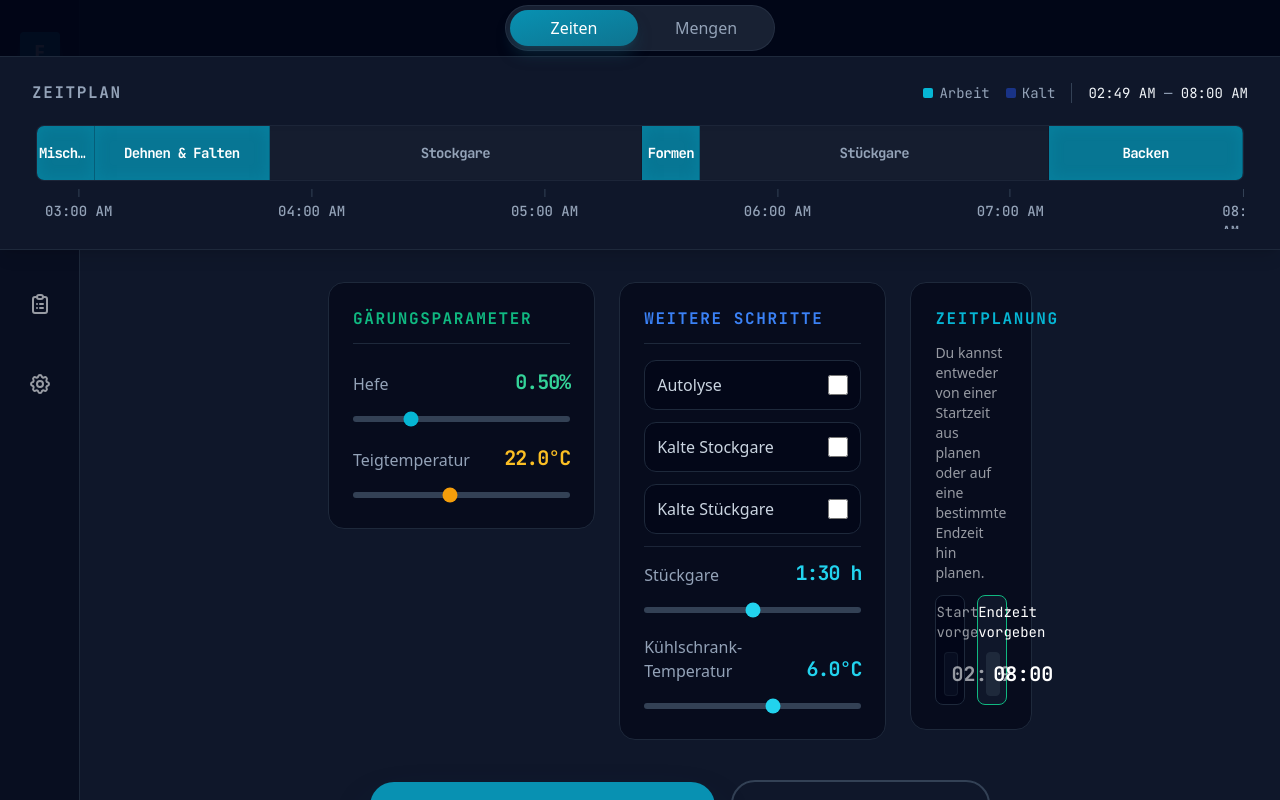
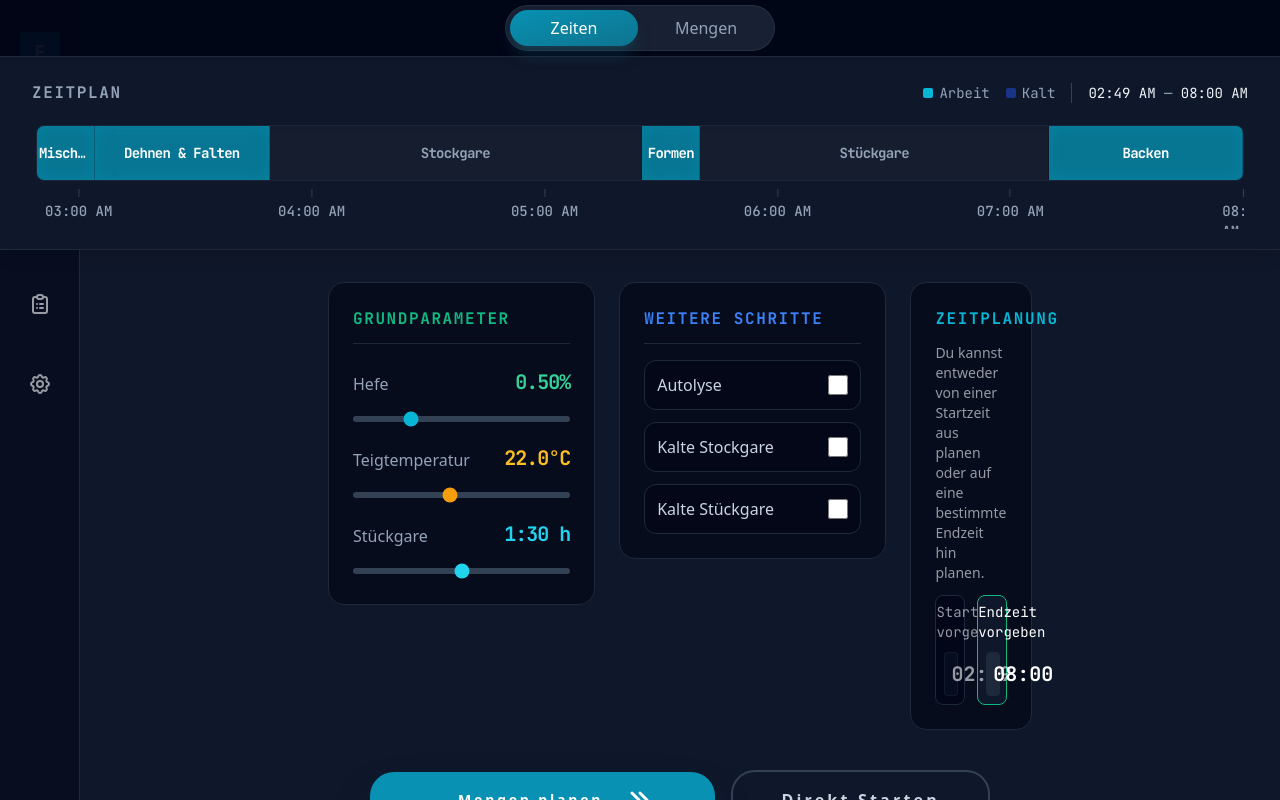
Before and after one commit to kaiblan/feierabendbaecker-aistudio, a React (Vite) app: page / in a window 1280 px wide. Built offline with nearby package versions, Linux system fonts and the light colour scheme.

Commit message:
moved proof time to basic parameters

```diff
--- a/components/PlanningView.tsx
+++ b/components/PlanningView.tsx
@@ -186,6 +186,17 @@ const PlanningView: React.FC<PlanningViewProps> = ({
                       valueFormatter={(v) => v.toFixed(1) + '°C'}
                       valueClassName="text-amber-400"
                     />
+                    <RangeField
+                      label={t('finalProof')}
+                      value={finalProofMinutes}
+                      min={0}
+                      max={180}
+                      step={5}
+                      onChange={(value) => onUpdateConfig({ finalProofDurationMinutes: Math.round(value) })}
+                      accent="accent-cyan-400"
+                      valueFormatter={(value) => formatMinutesDisplay(value)}
+                      valueClassName="text-cyan-400"
+                    />
                   </div>
                 </div>
               </Card>
@@ -261,20 +272,8 @@ const PlanningView: React.FC<PlanningViewProps> = ({
                       </div>
                     )}
                   </div>
+                  {(config.coldBulkEnabled || config.coldProofEnabled) && (
                     <div className="pt-3 border-t border-slate-700/50">
-                    <div className="space-y-4">
-                      <RangeField
-                        label={t('finalProof')}
-                        value={finalProofMinutes}
-                        min={0}
-                        max={180}
-                        step={5}
-                        onChange={(value) => onUpdateConfig({ finalProofDurationMinutes: Math.round(value) })}
-                        accent="accent-cyan-400"
-                        valueFormatter={(value) => formatMinutesDisplay(value)}
-                        valueClassName="text-cyan-400"
-                      />
-                    </div>
                       <div className="space-y-4 mt-4">
                         <RangeField
                           label={t('fridgeTemperature')}
@@ -289,6 +288,7 @@ const PlanningView: React.FC<PlanningViewProps> = ({
                         />
                       </div>
                     </div>
+                  )}
                 </div>
               </Card>
         </div>
--- a/constants.tsx
+++ b/constants.tsx
@@ -40,7 +40,6 @@ export const TRANSLATIONS: Record<Language, Record<string, string>> = {
     startsAt: 'Starts At',
     // Basic Factors
     basicFactors: 'Basic Factors',
-    fermentationBalance: 'Fermentation Balance',
     yeastPercentage: 'Yeast Percentage',
     doughTemperature: 'Dough Temperature',
     // Additional Steps
@@ -120,8 +119,7 @@ export const TRANSLATIONS: Record<Language, Record<string, string>> = {
     readyBy: 'Fertig Um',
     startsAt: 'Beginn Um',
     // Basic Factors
-    basicFactors: 'Gärungsparameter',
-    fermentationBalance: 'Gärungsbalance',
+    basicFactors: 'Grundparameter',
     yeastPercentage: 'Hefe',
     doughTemperature: 'Teigtemperatur',
     // Additional Steps
```
Lines whose indentation alone changed are shown as unchanged.
